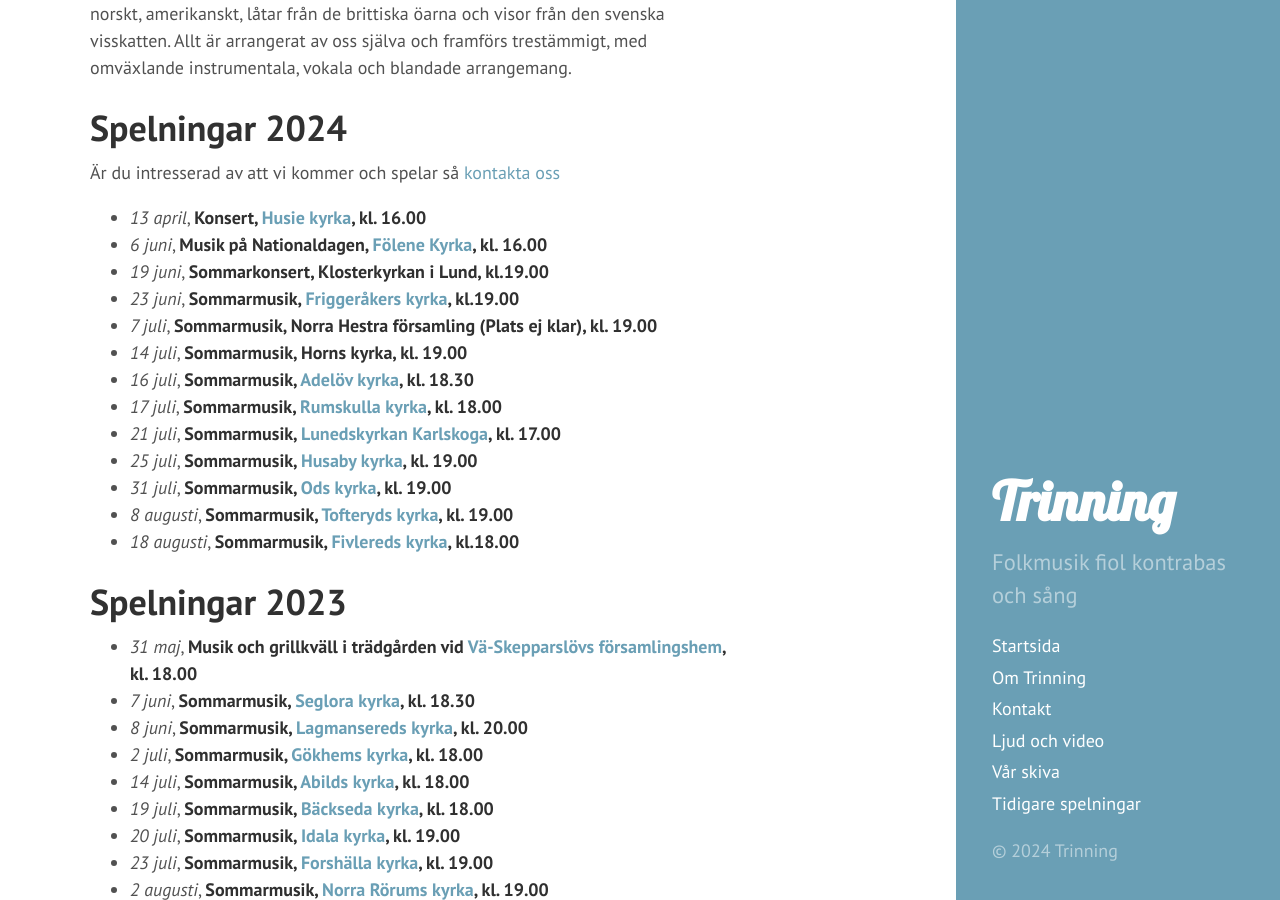
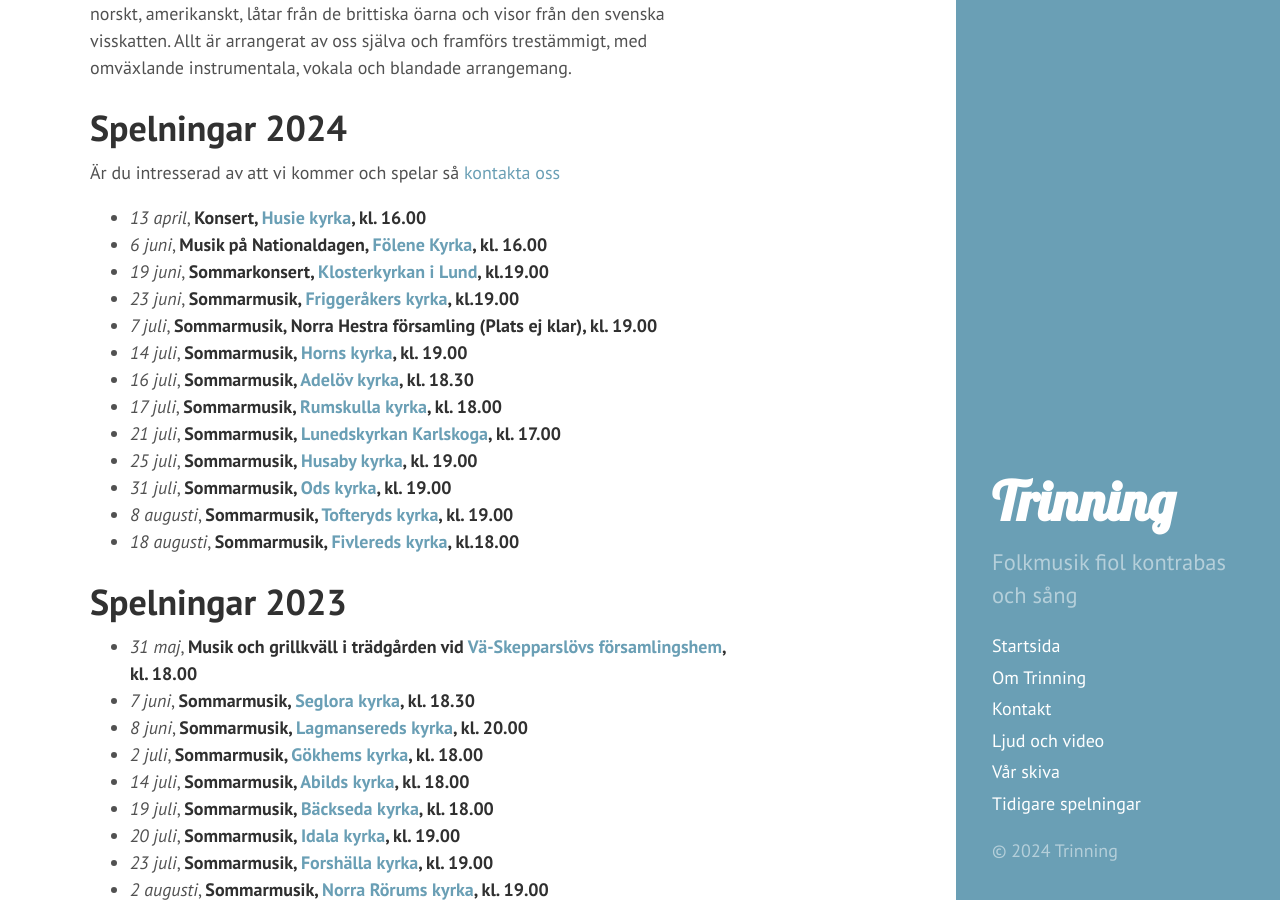
Before and after one commit to trinning/trinning.github.io, a Jekyll site: the page built from index.md, in a window 1280 px wide and 900 px high, scrolled down 489 px. Built offline with Jekyll 4.4.1, drawn with Linux system fonts in a browser that asks for light colours; some of the changed lines change nothing that is shown.

Commit message:
Update maps links

```diff
--- a/index.md
+++ b/index.md
@@ -14,12 +14,12 @@
 # Spelningar 2024
 Är du intresserad av att vi kommer och spelar så [kontakta oss](/kontakt)
 
-* *13 april*, **Konsert, [Husie kyrka](https://maps.app.goo.gl/Xza21DtFZcE4V1Uo6 "Karta till spelningen"), kl. 16.00**
+* *13 april*, **Konsert, [Husie kyrka](https://maps.app.goo.gl/43kcL2idQsvnsw789 "Karta till spelningen"), kl. 16.00**
 * *6 juni*, **Musik på Nationaldagen, [Fölene Kyrka](https://maps.app.goo.gl/8hevZsf7eFrvA4339 "Karta till spelningen"), kl. 16.00**
-* *19 juni*, **Sommarkonsert, Klosterkyrkan i Lund, kl.19.00**
+* *19 juni*, **Sommarkonsert, [Klosterkyrkan i Lund](https://maps.app.goo.gl/ZJEAaEwzWxnN1nnY8 "Karta till spelningen"), kl.19.00**
 * *23 juni*, **Sommarmusik, [Friggeråkers kyrka](https://maps.app.goo.gl/C9gLWrsS5BnnJaxB8 "Karta till spelningen"), kl.19.00**
 * *7 juli*, **Sommarmusik, Norra Hestra församling (Plats ej klar), kl. 19.00**
-* *14 juli*, **Sommarmusik, Horns kyrka, kl. 19.00**
+* *14 juli*, **Sommarmusik, [Horns kyrka](https://maps.app.goo.gl/JDYVohyAkYsXeRu98 "Karta till spelningen"), kl. 19.00**
 * *16 juli*, **Sommarmusik, [Adelöv kyrka](https://maps.app.goo.gl/QzpjtT6Re8hh18xS6 "Karta till spelningen"), kl. 18.30**
 * *17 juli*, **Sommarmusik, [Rumskulla kyrka](https://maps.app.goo.gl/42PE8kmj5Boacaiu7 "Karta till spelningen"), kl. 18.00**
 * *21 juli*, **Sommarmusik, [Lunedskyrkan Karlskoga](https://maps.app.goo.gl/j2QVA16jE4AAEZHu5 "Karta till spelningen"), kl. 17.00**
```
